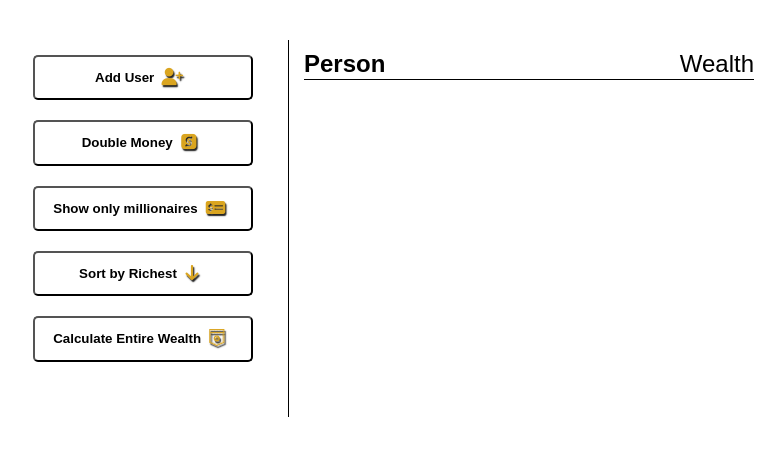
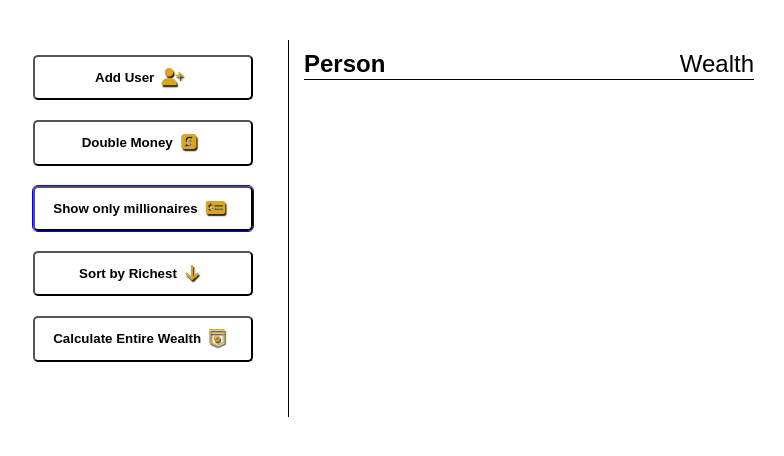
Before and after one commit to loyeh/5th-of-20x20, a plain HTML site: page index.html in a window 1280 px wide. Both pictures are taken after a click on the button "Show only millionaires". Shown: the whole page, without its empty margins (264-1048 px from the left). Drawn offline with Linux system fonts and the light colour scheme; no server answers.

Commit message:
css fixed

```diff
--- a/style.css
+++ b/style.css
@@ -35,6 +35,9 @@ button {
   border-color: black;
   box-shadow: unset;
   filter: unset;
+}
+button:focus {
+  outline: 1px solid blue;
 }
 i {
   margin: 4px 10px;
```
